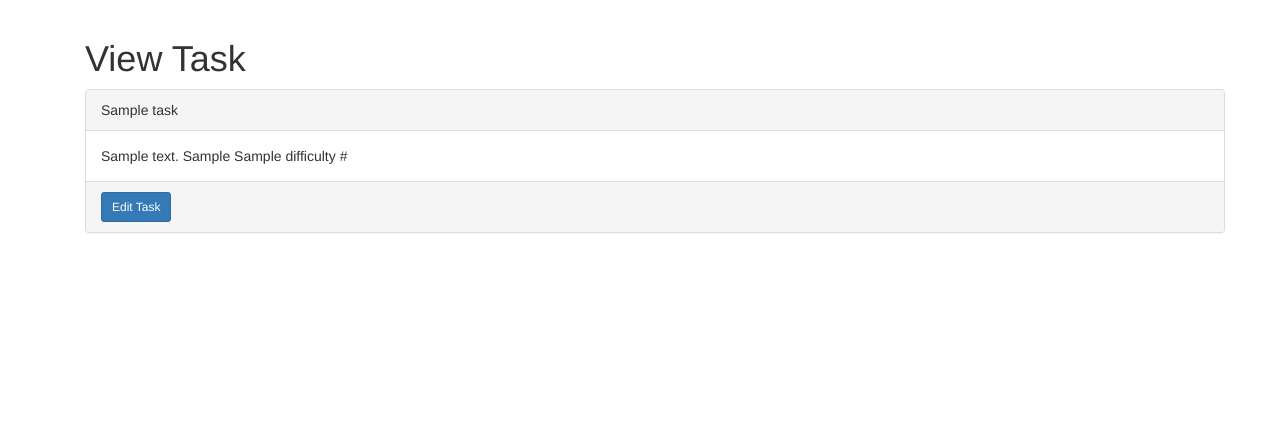
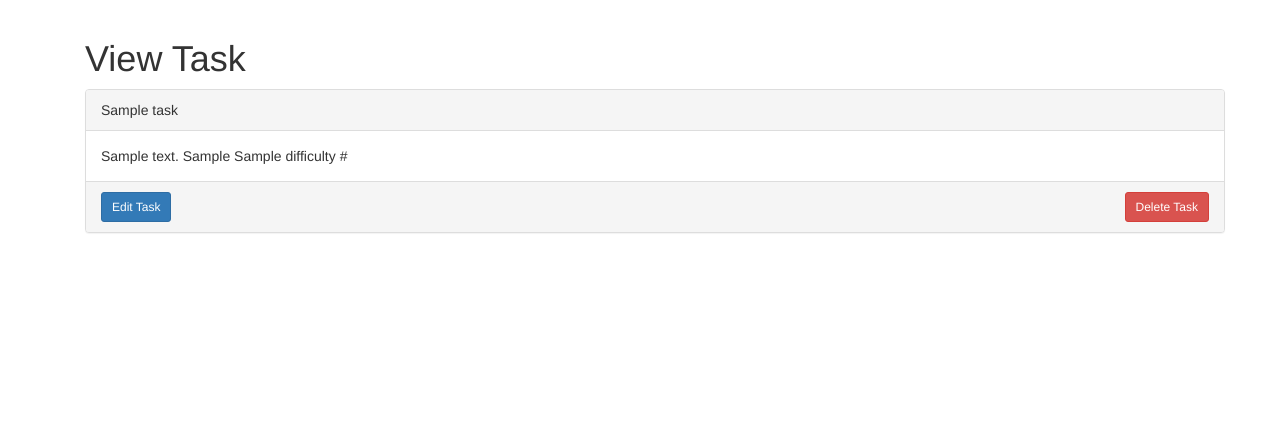
Before and after one commit to kschiu/AgileProjectMgmnt, a Django app: template agility/agility/templates/agility/view_task.html in a window 1280 px wide. Shown: the part 51-472 px from the top of the page. Run offline with Django 3.2, Linux system fonts and the light colour scheme; the template is opened without the code that fills it: most values are stand-ins (such as "Sample title", 1, 10 or a date in 2020); some libraries are stand-ins or nearby versions.

Commit message:
Added delete button to all views pages Added custom msg on redirect after item is deleted

```diff
--- a/agility/agility/templates/agility/index.html
+++ b/agility/agility/templates/agility/index.html
@@ -3,6 +3,11 @@
 {% block content %}
 <div class="container">
 	<h1 class="text-center"> {{user.first_name}}'s Project Dashboard </h1>
+	{% for message in messages %}
+		<div class="alert alert-success" role="alert">
+			{{message}}
+		</div>
+	{% endfor %}
 	<div class="row">
 		<div class="col-md-3">
 			<h2> {{user.first_name}}'s Profile </h2>
--- a/agility/agility/templates/agility/view_task.html
+++ b/agility/agility/templates/agility/view_task.html
@@ -12,12 +12,25 @@
 			{{task.github_link}}
 		</div>
 		<div class="panel-footer">
+			<div class="row">
+				<div class="col-md-6">
 					<form method="get" action={% url 'edit_task' task.id %}>
 						<button class="btn btn-sm btn-primary" type="submit">
 							Edit Task
 						</button>
 			</form>
 				</div>
+				<div class="col-md-6">
+					<div class="pull-right">
+						<form method="get" action={% url 'delete_task' task.id %}>
+							<button class="btn btn-sm btn-danger" type="submit">
+								Delete Task
+							</button>
+						</form>
+					</div>
+				</div>
+			</div>
+		</div>
 	</div>
 </div>
 {% endblock %}
```
Also changed, not shown: agility/agility/templates/agility/view_project.html (+14 -1 lines), agility/agility/views.py (+8 -2 lines), agility/agility/templates/agility/view_sprint.html (indentation only), agility/db.sqlite3, agility/webapps/urls.py (line endings or trailing spaces). Lines whose indentation alone changed are shown as unchanged.
